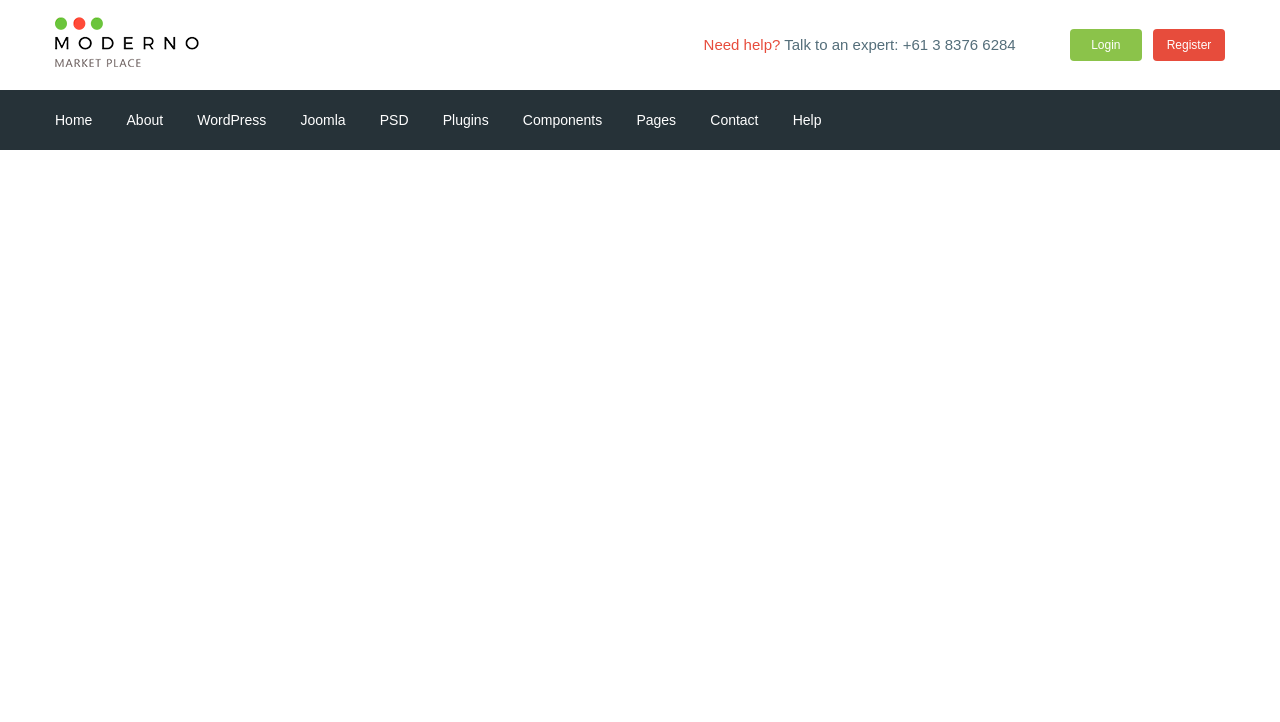
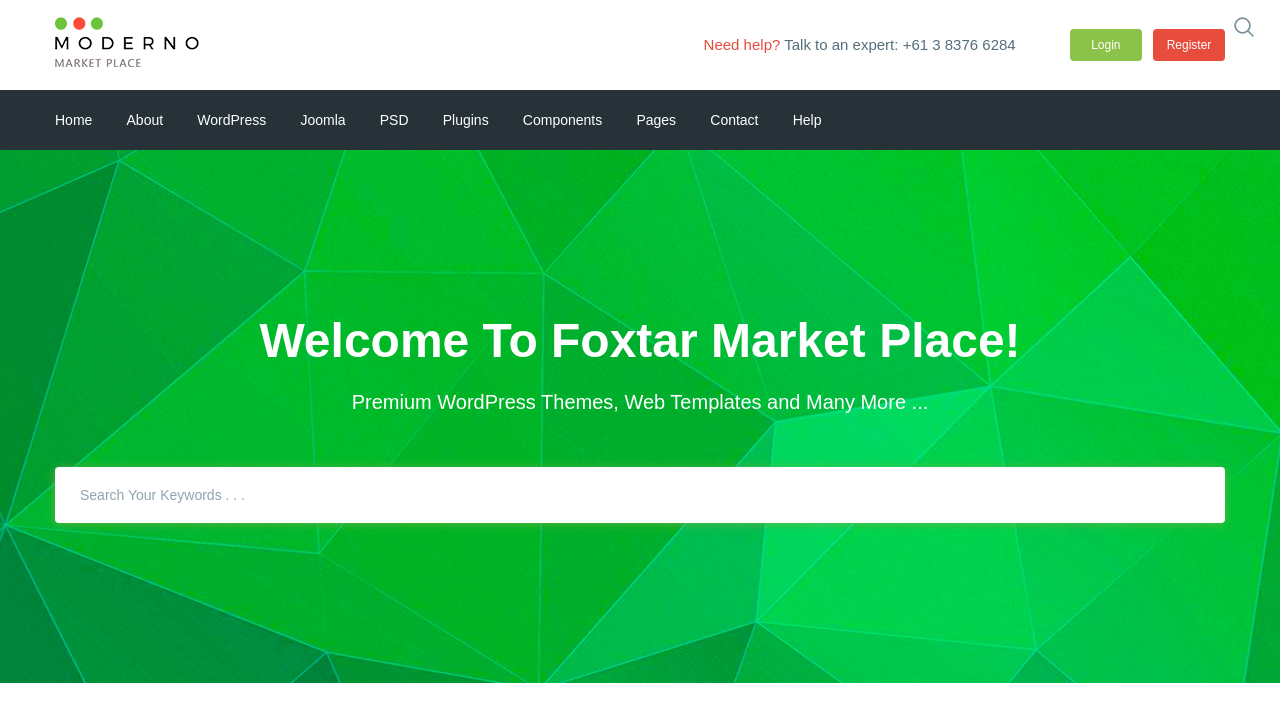
Before and after one commit to pomeranianday/moderno, a website: page app/index.html in a window 1280 px wide. Drawn offline with nearby package versions, Linux system fonts and the light colour scheme; files that its build step writes are made by us from their sources.

Commit message:
add search

```diff
--- a/app/index.html
+++ b/app/index.html
@@ -102,6 +102,31 @@
     </div>
 
   </header>
+  <section class="search" style="background-image: url(images/search-bg.jpg);">
+    <div class="container">
+      <div class="search__inner">
+        <div class="search__inner-title">
+          Welcome To Foxtar Market Place!
+        </div>
+        <div class="search__inner-text">
+          Premium WordPress Themes, Web Templates and Many More ...
+        </div>
+        <div class="search__inner-form">
+          <form action="">
+            <input type="text" placeholder="Search Your Keywords . . ." required>
+            <button type="submit">
+              <img src="images/icons/search.png" alt="search">
+            </button>
+          </form>
+        </div>
+
+      </div>
+
+
+    </div>
+
+  </section>
+
 
   <script src="https://ajax.googleapis.com/ajax/libs/jquery/3.5.1/jquery.min.js"></script>
   <script src="js/libs.min.js"></script>
--- a/app/scss/style.scss
+++ b/app/scss/style.scss
@@ -23,7 +23,7 @@
   width: 72px;
   border-radius: 4px;
   color: #fff;
-  font-size:12px;
+  font-size: 12px;
   text-align: center;
 }
 
@@ -41,20 +41,82 @@
 }
 
 .menu {
-display: flex;
-align-items: center;
-height: 60px;
+  display: flex;
+  align-items: center;
+  height: 60px;
 }
 
-.menu__list{
-  li{
+.menu__list {
+  li {
     display: inline-block;
-    & + li {
+
+    &+li {
       margin-left: 30px;
     }
   }
-  a{
-    color:#fff;
-    font-size:14px;
+
+  a {
+    color: #fff;
+    font-size: 14px;
   }
 }
+
+.search {
+  background-repeat: no-repeat;
+  background-size: cover;
+  background-position: center;
+  min-height: 533px;
+}
+
+.search__inner {
+  padding: 155px 0px 100px;
+  color: #fff;
+  text-align: center;
+
+  &-title {
+    margin-bottom: 10px;
+    font-size: 48px;
+    font-weight: 700;
+    line-height: 72px;
+
+  }
+
+  &-text {
+    margin-bottom: 50px;
+    font-size: 20px;
+    font-weight: 500;
+    line-height: 30px;
+  }
+
+  &-form {
+    max-weight: 670px;
+    margin: 0 auto;
+
+    input {
+      display: block;
+      width: 100%;
+      box-shadow: 0px 1px 10px 0px rgba(124, 178, 64, 0.75);
+      border-radius: 4px;
+      height: 56px;
+      border: none;
+      font-size: 14px;
+      font-weight: 500;
+      padding-left: 25px;
+
+      padding-right: 60px;
+
+      &::placeholder {
+        color: #90a4ae;
+        font-weight: 500;
+      }
+    }
+
+    button {
+      position: absolute;
+      border: none;
+      background-color: transparent;
+      right: 20px;
+      top: 16px;
+    }
+  }
+}
```
Also changed, not shown: app/images/icons/search.png (added), app/images/search-bg.jpg (added).
